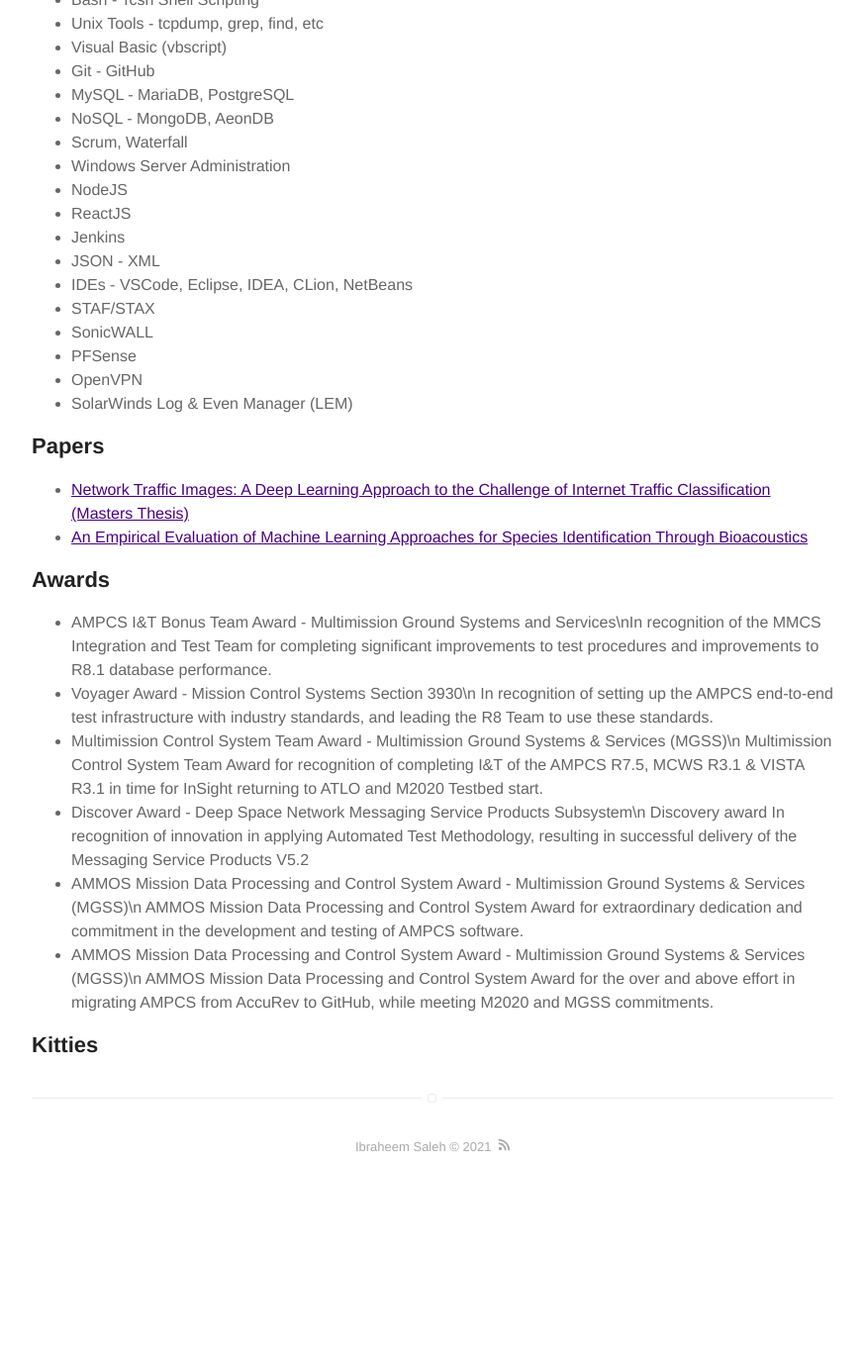
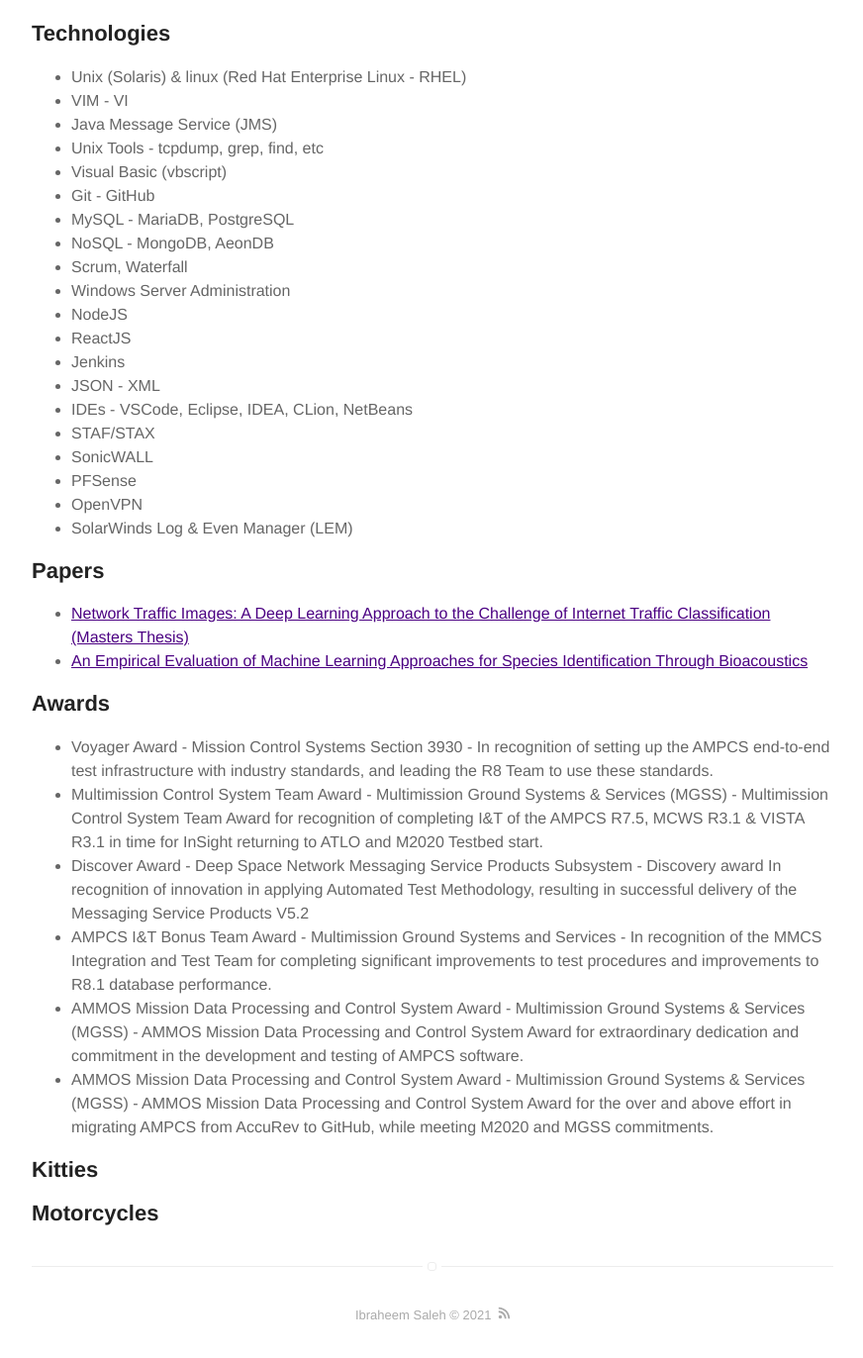
Before and after one commit to iysaleh/iysaleh.github.io, a Jekyll site: the page built from about.md, in a window 1280 px wide and 1400 px high, scrolled down 1294 px. Shown: the top 1372 px of the window at 99% size, without its empty margins (203-1075 px from the left). Built offline with Jekyll 4.4.1, drawn with Linux system fonts in a browser that asks for light colours; before the commit the page ends 2524 px from its top, so only the background shows below that; some of the changed text lies outside the part shown.

Commit message:
More about updates

```diff
--- a/_config.yml
+++ b/_config.yml
@@ -74,7 +74,7 @@ pagination:
   permalink: "/:num/" # pagination link that will be appended
 
 # if you don't need projects, comment the *projects* configs below
-projects: true
+projects: false
 
 # if you don't need "about" or "blog", comment them out below
 about: true
--- a/about.md
+++ b/about.md
@@ -4,19 +4,11 @@ layout: page
 ---
 ![Profile Image]({% if site.external-image %}{{ site.picture }}{% else %}{{ site.url }}/{{ site.picture }}{% endif %})
 
-<p>Lorem Lorem ipsum dolor sit amet, consectetur adipisicing elit, sed do eiusmod
-tempor incididunt ut labore et dolore magna aliqua. Ut enim ad minim veniam,
-quis nostrud exercitation ullamco laboris nisi ut aliquip ex ea commodo
-consequat. Duis aute irure dolor in reprehenderit in voluptate velit esse
-cillum dolore eu fugiat nulla pariatur. Excepteur sint occaecat cupidatat non
-proident, sunt in culpa qui officia deserunt mollit anim id est laborum.</p>
+<p>I'm a software engineer who has reached a high-level of programming maturity where nothing really phases me anymore--It doesn't matter if I've never worked with a language before, they all feel similar after a while and are eventually easy to work. I have a masters degree in Computer Science and revere the thrill of solving complicated programming challenges. I enjoy my work--It's both a profession and a hobby for me.</p>
 
-<p>Lorem ipsum dolor sit amet, consectetur adipisicing elit, sed do eiusmod
-tempor incididunt ut labore et dolore magna aliqua. Ut enim ad minim veniam,
-quis nostrud exercitation ullamco laboris nisi ut aliquip ex ea commodo
-consequat. Duis aute irure dolor in reprehenderit in voluptate velit esse
-cillum dolore eu fugiat nulla pariatur. Excepteur sint occaecat cupidatat non
-proident, sunt in culpa qui officia deserunt mollit anim id est laborum.</p>
+<p>Currently I specialize in all things space communication at <a href="https://www.jpl.nasa.gov/">NASA's Jet Propulsion Laboratory</a>. I am familiar with a plethora of uplink and downlink space communication standards as published by the <a href="https://public.ccsds.org">Consultative Committee for Space Data Systems (CCSDS)</a>. Often times, when missions have a question about how something is supposed to work or why it's broken, I'm one of the guys that gets looped into the conversation and has the technical expertise to get their problems resolved.</p>
+
+<p>When I'm not buried in code at JPL or in my own personal projects, you might find me out hiking a mountain peak or riding the canyon twisties on one of my motorcycles. If not that, then I'm probably at home enjoying some quality time with my family or playing my kitties -- yes, it doesn't matter how old they get, they're ALWAYS kitties!</p>
 
 <h2>Languages</h2>
 
@@ -35,11 +29,10 @@ proident, sunt in culpa qui officia deserunt mollit anim id est laborum.</p>
 
 <h2>Technologies</h2>
 
-<ul class="secondary-skill-list">
+<ul class="skill-list">
 	<li>Unix (Solaris) & linux (Red Hat Enterprise Linux - RHEL)</li>
 	<li>VIM - VI</li>
 	<li>Java Message Service (JMS)</li>
-	<li>Bash - Tcsh Shell Scripting</li>
 	<li>Unix Tools - tcpdump, grep, find, etc</li>
 	<li>Visual Basic (vbscript)</li>
 	<li>Git - GitHub</li>
@@ -68,12 +61,14 @@ proident, sunt in culpa qui officia deserunt mollit anim id est laborum.</p>
 
 <h2>Awards</h2>
 <ul class="awards">
-	<li>AMPCS I&T Bonus Team Award - Multimission Ground Systems and Services\nIn recognition of the MMCS Integration and Test Team for completing significant improvements to test procedures and improvements to R8.1 database performance.</li>
-	<li>Voyager Award -  Mission Control Systems Section 3930\n In recognition of setting up the AMPCS end-to-end test infrastructure with industry standards, and leading the R8 Team to use these standards.</li>
-	<li>Multimission Control System Team Award -  Multimission Ground Systems & Services (MGSS)\n Multimission Control System Team Award for recognition of completing I&T of the AMPCS R7.5, MCWS R3.1 & VISTA R3.1 in time for InSight returning to ATLO and M2020 Testbed start.</li>
-	<li>Discover Award -  Deep Space Network Messaging Service Products Subsystem\n Discovery award In recognition of innovation in applying Automated Test Methodology, resulting in successful delivery of the Messaging Service Products V5.2</li>
-	<li>AMMOS Mission Data Processing and Control System Award -  Multimission Ground Systems & Services (MGSS)\n AMMOS Mission Data Processing and Control System Award for extraordinary dedication and commitment in the development and testing of AMPCS software.</li>
-	<li>AMMOS Mission Data Processing and Control System Award -  Multimission Ground Systems & Services (MGSS)\n AMMOS Mission Data Processing and Control System Award for the over and above effort in migrating AMPCS from AccuRev to GitHub, while meeting M2020 and MGSS commitments.</li>
+	<li>Voyager Award -  Mission Control Systems Section 3930 - In recognition of setting up the AMPCS end-to-end test infrastructure with industry standards, and leading the R8 Team to use these standards.</li>
+	<li>Multimission Control System Team Award -  Multimission Ground Systems & Services (MGSS) - Multimission Control System Team Award for recognition of completing I&T of the AMPCS R7.5, MCWS R3.1 & VISTA R3.1 in time for InSight returning to ATLO and M2020 Testbed start.</li>
+	<li>Discover Award -  Deep Space Network Messaging Service Products Subsystem - Discovery award In recognition of innovation in applying Automated Test Methodology, resulting in successful delivery of the Messaging Service Products V5.2</li>
+	<li>AMPCS I&T Bonus Team Award - Multimission Ground Systems and Services - In recognition of the MMCS Integration and Test Team for completing significant improvements to test procedures and improvements to R8.1 database performance.</li>
+	<li>AMMOS Mission Data Processing and Control System Award -  Multimission Ground Systems & Services (MGSS) - AMMOS Mission Data Processing and Control System Award for extraordinary dedication and commitment in the development and testing of AMPCS software.</li>
+	<li>AMMOS Mission Data Processing and Control System Award -  Multimission Ground Systems & Services (MGSS) - AMMOS Mission Data Processing and Control System Award for the over and above effort in migrating AMPCS from AccuRev to GitHub, while meeting M2020 and MGSS commitments.</li>
 </ul>
 
 <h2>Kitties</h2>
+
+<h2>Motorcycles</h2>
```
Also changed, not shown: other parts of about.md (+2 -0 lines).
